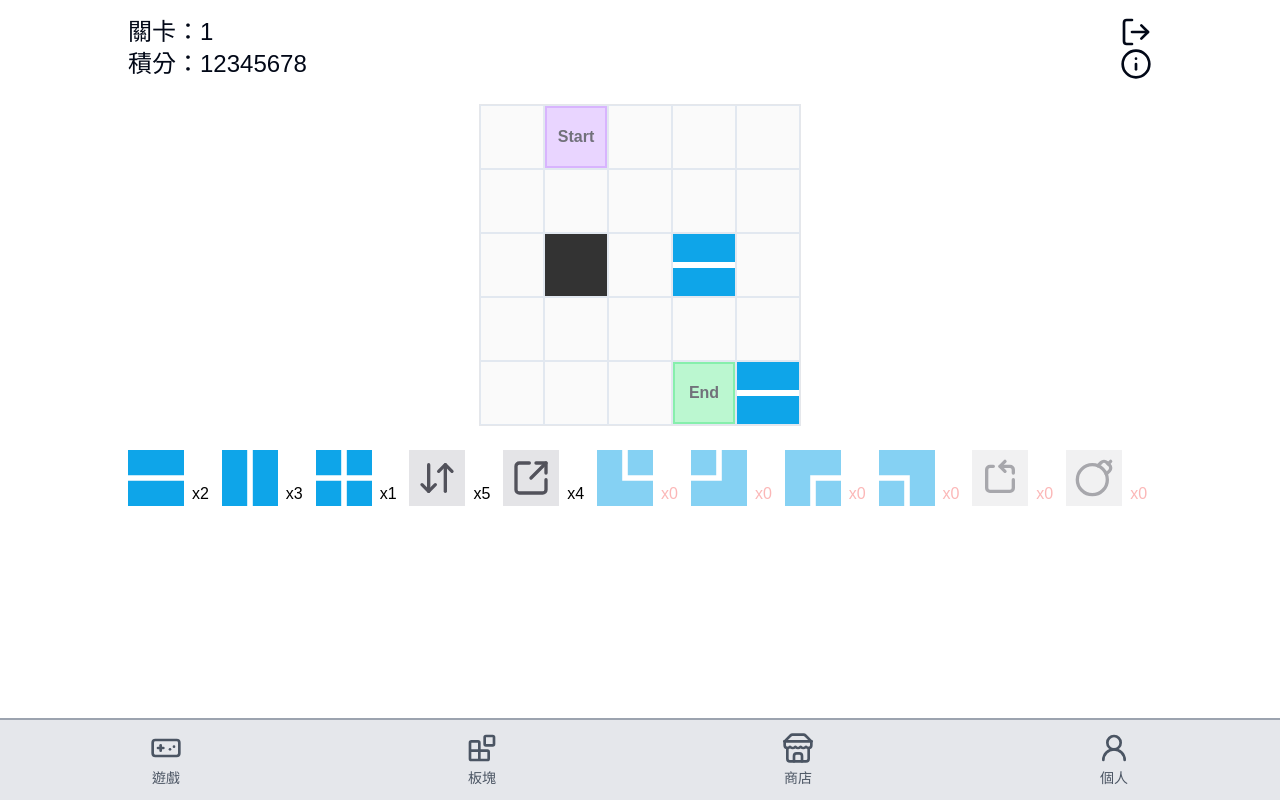
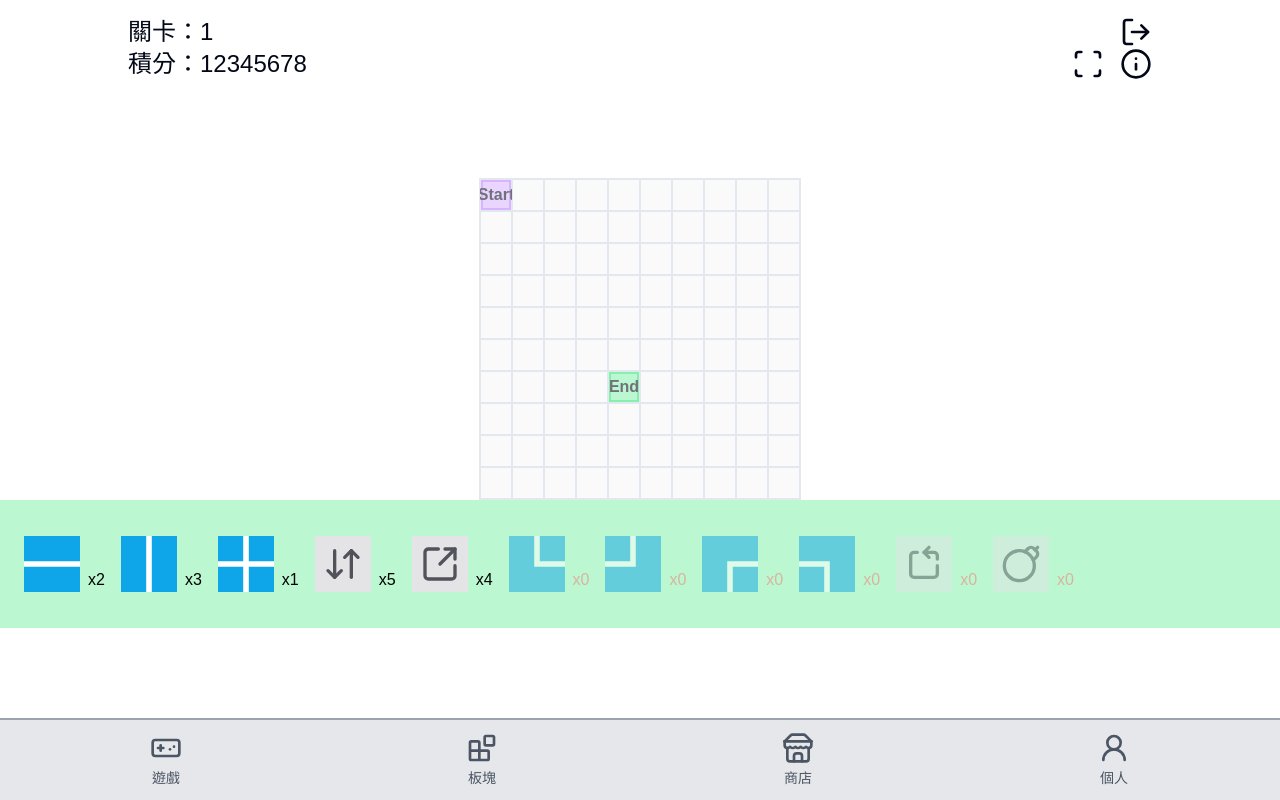
Before and after one commit to sitcon-tw/2025-game, a Next.js app: page /game in a window 1280 px wide. Built offline with nearby package versions, Linux system fonts and the light colour scheme.

Commit message:
feat: enhance drag and drop functionality with drag overlay and improved grid handling

```diff
--- a/src/app/(screens)/game/page.tsx
+++ b/src/app/(screens)/game/page.tsx
@@ -5,6 +5,8 @@ import { CSS } from "@dnd-kit/utilities";
 import {
   DndContext,
   DragEndEvent,
+  DragOverlay,
+  DragStartEvent,
   useDraggable,
   useDroppable,
 } from "@dnd-kit/core";
@@ -165,6 +167,7 @@ export default function GamePage() {
   const [SelectedItem, setSelectedItem] = useState("");
   const [IsZoomedIn, setIsZoomedIn] = useState(false);
   const [isDropped, setIsDropped] = useState(false);
+  const [draggingBlockID, setDraggingBlockID] = useState("");
   const [isDragging, setIsDragging] = useState(false);
   const [isDraggingBlockOverMap, setIsDraggingBlockOverMap] = useState(false);
   const sensors = useCustomSensors();
@@ -795,7 +798,7 @@ export default function GamePage() {
       },
     };
 
-    const GameGridData = gameGridData5x5;
+    const GameGridData = gameGridData10x10;
 
     setLevel(LevelData);
     setScore(ScoreData);
@@ -810,6 +813,7 @@ export default function GamePage() {
   function handleDragEnd(event: DragEndEvent) {
     setIsDragging(false);
     setIsDraggingBlockOverMap(false);
+    setDraggingBlockID("");
     const { active, over } = event;
 
     if (!active || !over) return;
@@ -843,7 +847,15 @@ export default function GamePage() {
     (a, b) => (b.data.amount > 0 ? 1 : 0) - (a.data.amount > 0 ? 1 : 0),
   );
 
-  function handleDragStart() {
+  function handleDragStart(event: DragStartEvent) {
+    const { active } = event;
+
+    if (!active) return;
+
+    const activeId = active.id.toString().split(",");
+    const [activeType, fragmentID] = activeId;
+
+    setDraggingBlockID(fragmentID);
     setIsDropped(false);
     setIsDragging(true);
   }
@@ -856,6 +868,30 @@ export default function GamePage() {
         onDragEnd={handleDragEnd}
         onDragStart={handleDragStart}
       >
+        {draggingBlockID && !isDropped && (
+          <DragOverlay>
+            <div
+              className="pointer-events-none absolute z-10"
+              style={{
+                width:
+                  isDraggingBlockOverMap && !IsZoomedIn
+                    ? GAME_MAP_SIZE / rowCount
+                    : BLOCK_SIZE,
+                height:
+                  isDraggingBlockOverMap && !IsZoomedIn
+                    ? GAME_MAP_SIZE / colCount
+                    : BLOCK_SIZE,
+                display: isDragging ? "block" : "none",
+              }}
+            >
+              {
+                blockAndPropsElements[
+                  draggingBlockID as keyof typeof blockAndPropsElements
+                ]
+              }
+            </div>
+          </DragOverlay>
+        )}
         <div
           className={cn(
             "flex h-full w-full flex-col items-center overflow-hidden py-4",
@@ -896,7 +932,7 @@ export default function GamePage() {
           </div>
           <div className="py-3" />
           {/* game area */}
-          <div className="flex w-full flex-col items-center justify-center overflow-hidden">
+          <div className="flex h-full w-full flex-col items-center justify-center overflow-hidden">
             {/* grid part */}
             <div
               className={`inline-block overflow-auto border border-gray-200 ${IsZoomedIn ? "overflow-auto" : ""}`}
@@ -907,9 +943,9 @@ export default function GamePage() {
                 height: IsZoomedIn
                   ? `${GAME_MAP_SIZE + 2}px`
                   : `${GAME_MAP_SIZE + 2}px`,
-                // minHeight: IsZoomedIn
-                //   ? `${GAME_MAP_SIZE + 2}px`
-                //   : `${GAME_MAP_SIZE + 2}px`,
+                minHeight: IsZoomedIn
+                  ? `${GAME_MAP_SIZE + 2}px`
+                  : `${GAME_MAP_SIZE + 2}px`,
               }}
             >
               <div className="w-fit">
@@ -940,15 +976,12 @@ export default function GamePage() {
                 ))}
               </div>
             </div>
-            <div className="py-3" />
             {/* inventory */}
-            {/* <div className="h-full min-h-32 w-screen overflow-x-scroll bg-green-200 px-6 pt-6"> */}
             <div
-              className={cn("grid w-[80%] justify-between gap-2 transition")}
-              style={{
-                gridAutoColumns: "minmax(0, 1fr)",
-                gridTemplateColumns: "repeat(auto-fill, minmax(80px, 1fr)",
-              }}
+              className={cn(
+                "flex w-screen items-start gap-4 overflow-x-scroll bg-green-200 px-6 py-9 transition",
+                isDragging ? "opacity-50" : "opacity-100",
+              )}
             >
               {/* <div className="flex justify-start gap-4 pb-3"> */}
               {inventoryItems.map(({ data, id }) => (
@@ -1003,10 +1036,11 @@ function GameMapGridCell({
   return (
     <div
       ref={setNodeRef}
-      className={`border ease-in-out ${isOver && !isDropped ? "animate-pulse border-[4px] border-orange-300 ease-in-out" : ""}`}
+      className={`border transition ease-in-out ${isOver && !isDropped ? "animate-pulse border-[4px] border-orange-300 ease-in-out" : ""}`}
       style={{
         height: IsZoomedIn ? "64px" : `${320 / row.length}px`,
         width: IsZoomedIn ? "64px" : `${320 / row.length}px`,
+        transitionProperty: "height, width",
       }}
       onClick={() => {
         if (PlaceableGrid[rowIndex][colIndex]) {
@@ -1042,16 +1076,16 @@ function BlockInInventory({
     });
   const style = transform
     ? {
-        transform: `translate3d(${transform.x}px, ${transform.y}px, 0)`,
+        // transform: `translate3d(${transform.x}px, ${transform.y}px, 0)`,
         width: BLOCK_SIZE,
         height: BLOCK_SIZE,
       }
     : undefined;
 
   const scaleStyle = {
-    transform: isDragging
-      ? `scaleX(${width / BLOCK_SIZE}) scaleY(${height / BLOCK_SIZE})`
-      : undefined,
+    // transform: isDragging
+    //   ? `scaleX(${width / BLOCK_SIZE}) scaleY(${height / BLOCK_SIZE})`
+    //   : undefined,
     width: BLOCK_SIZE,
     height: BLOCK_SIZE,
   };
```
